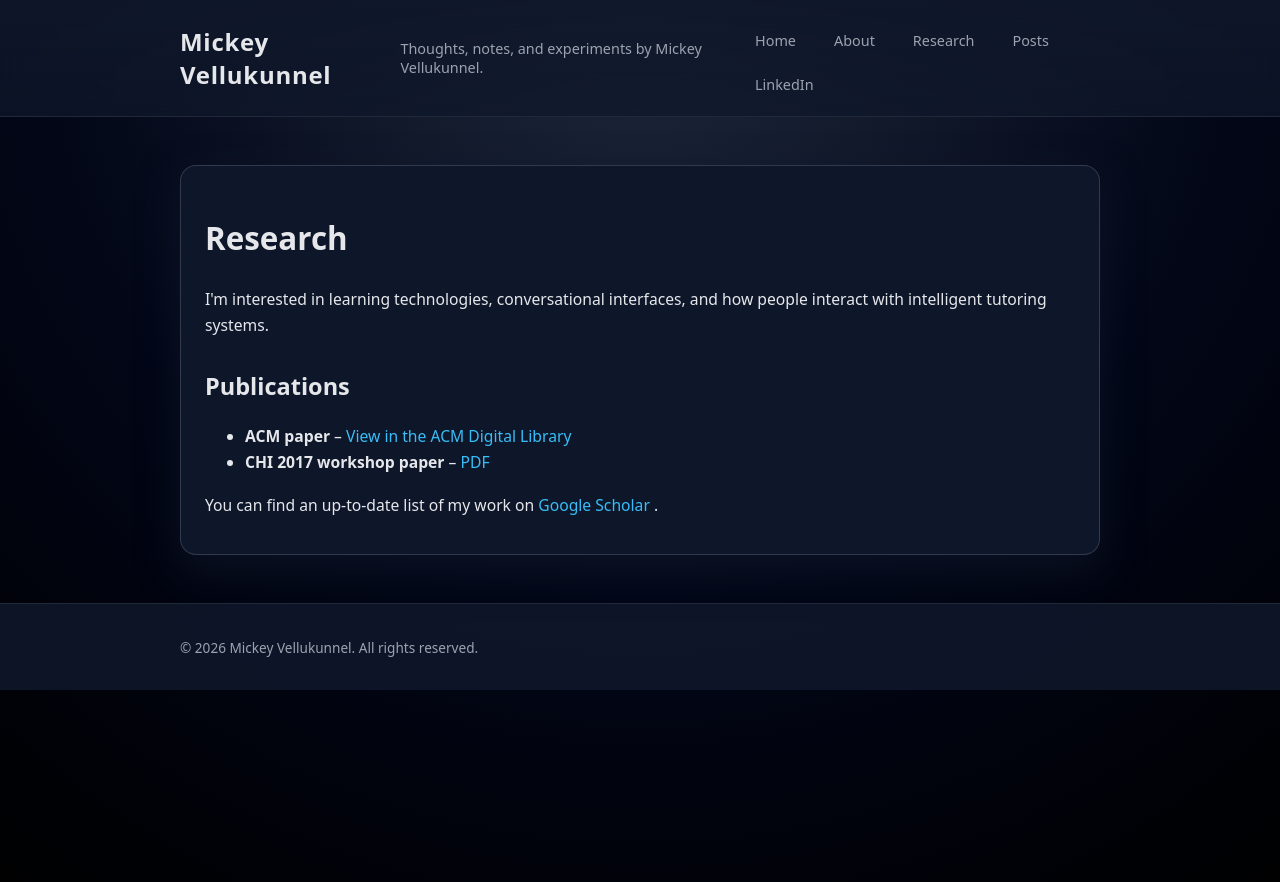
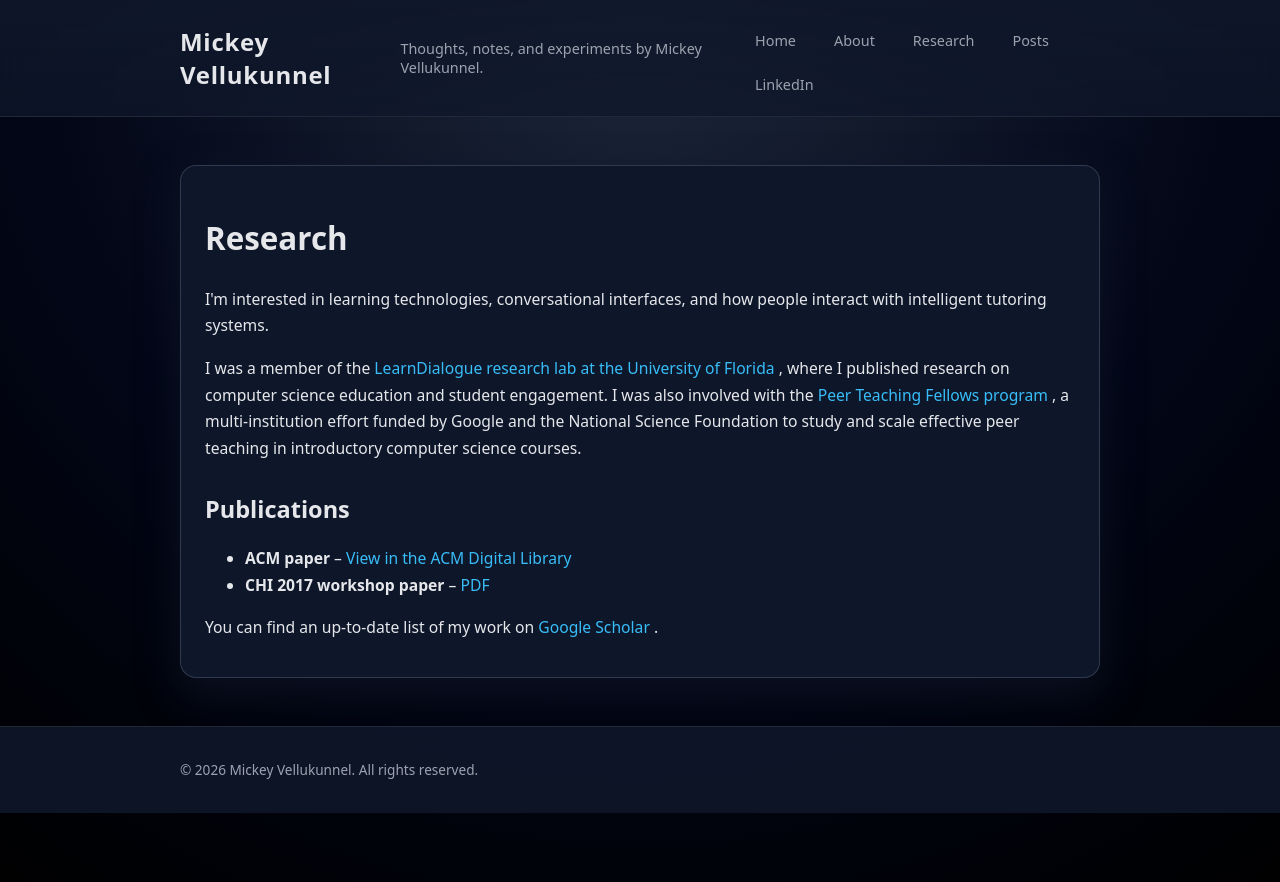
Before and after one commit to mickeymv/mickeymv.github.io, a Jekyll site: the page built from research.md, in a window 1280 px wide. Shown: the top 882 px of the page. Built offline with Jekyll 4.4.1, drawn with Linux system fonts in a browser that asks for light colours.

Commit message:
Expand research page with lab and PTF details
Made-with: Cursor

```diff
--- a/research.md
+++ b/research.md
@@ -10,6 +10,20 @@ permalink: /research/
   <p>
     I&apos;m interested in learning technologies, conversational interfaces, and how people
     interact with intelligent tutoring systems.
+  </p>
+
+  <p>
+    I was a member of the
+    <a href="https://learndialogue.org/person.php?id=mvelluku" target="_blank" rel="noopener">
+      LearnDialogue research lab at the University of Florida
+    </a>,
+    where I published research on computer science education and student engagement. I was also
+    involved with the
+    <a href="https://www.cs.unc.edu/~kmp/peerteachingfellows/" target="_blank" rel="noopener">
+      Peer Teaching Fellows program
+    </a>,
+    a multi-institution effort funded by Google and the National Science Foundation to study and
+    scale effective peer teaching in introductory computer science courses.
   </p>
 
   <h2>Publications</h2>
```
